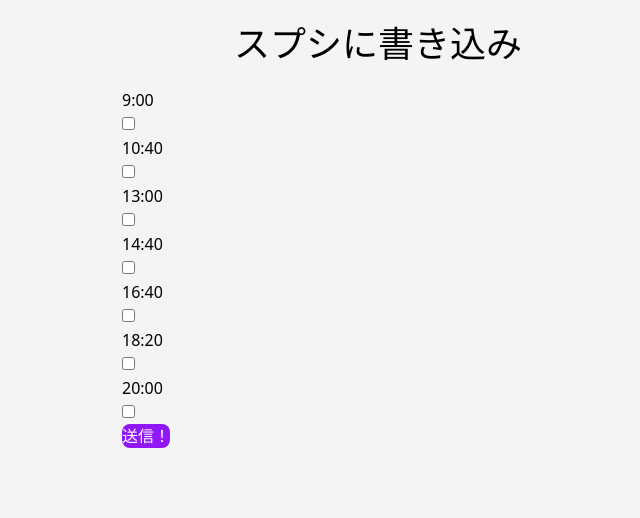
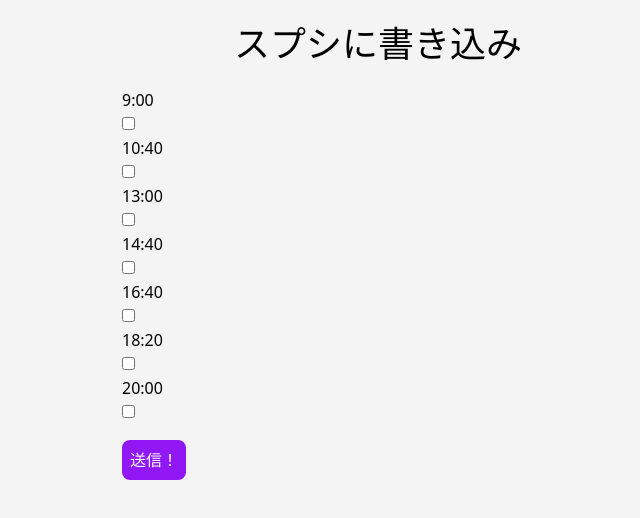
Before and after one commit to dyedai/manage-class, a React (Vite) app: page / in a window 1280 px wide. Shown: the top 518 px of the page, without its empty margins (262-902 px from the left). Built offline with nearby package versions, Linux system fonts and the light colour scheme.

Commit message:
名前変更、ローディングUI

```diff
--- a/src/App.jsx
+++ b/src/App.jsx
@@ -1,6 +1,7 @@
 import { Route, Routes, BrowserRouter } from "react-router-dom";
-import Test2 from "./test2";
-import TimeSlotForm from "./test1";
+
+import TimeSlotForm from "./Timeslotform";
+import Testsp from "./Testasp";
 
 function App() {
   return (
@@ -8,7 +9,7 @@ function App() {
       <BrowserRouter>
         <Routes>
           <Route path="/" element={<TimeSlotForm />} />
-          <Route path="test" element={<Test2 />} />
+          <Route path="test" element={<Testsp />} />
         </Routes>
       </BrowserRouter>
     </>
--- a/src/test2.jsx
+++ b/src/Testasp.jsx
@@ -2,7 +2,7 @@ import "./App.css";
 import { useForm } from "react-hook-form";
 import axios from "axios";
 
-function Test2() {
+function Testsp() {
   const { register, handleSubmit } = useForm();
   const deployID = "AKfycbwdsRDrlb8wIZtzhcexbl0snaU-Uc2MaWN6b_rENZGeMiCw5L9qNifZ55yBJiDvqQaK";
 
@@ -64,4 +64,4 @@ function Test2() {
   );
 }
 
-export default Test2;
+export default Testsp;
--- a/src/test1.jsx
+++ b/src/Timeslotform.jsx
@@ -1,9 +1,12 @@
+import { useState } from "react";
 import { useForm } from "react-hook-form";
 
 const TimeSlotForm = () => {
   const { register, handleSubmit } = useForm();
+  const [isLoading, setIsLoading] = useState(false);
 
   const onSubmit = (data) => {
+    setIsLoading(true);
     const timeSlots = ["timeslot_0", "timeslot_1", "timeslot_2", "timeslot_3", "timeslot_4", "timeslot_5", "timeslot_6"];
 
     const result = timeSlots.map((slot) => (data[slot] ? 1 : 0));
@@ -22,6 +25,7 @@ const TimeSlotForm = () => {
     })
       .then((response) => {
         console.log("レスポンス:", response);
+        setIsLoading(false);
         if (response.type === "opaque") {
           alert("予定が送信されました。実際の結果はスプレッドシートを確認してください。");
         } else {
@@ -30,11 +34,13 @@ const TimeSlotForm = () => {
       })
       .catch((error) => {
         console.error("エラー:", error);
+        setIsLoading(false);
         alert("エラーが発生しました。");
       });
   };
+
   return (
-    <div className="flex h-screen flex-col items-center">
+    <div className="flex h-screen flex-col items-center relative">
       <div className="mt-16 w-full md:mt-0 md:w-2/5">
         <div className="m-6 text-center text-4xl font-medium">スプシに書き込み</div>
         <form onSubmit={handleSubmit(onSubmit)}>
@@ -67,12 +73,20 @@ const TimeSlotForm = () => {
             <input type="checkbox" {...register("timeslot_6")} />
           </div>
           <div className="block">
-            <button type="submit" className="bg-[#9117f5] rounded-lg text-white">
+            <button type="submit" className="bg-[#9117f5] rounded-lg text-white p-2 mt-4" disabled={isLoading}>
               送信！
             </button>
           </div>
         </form>
       </div>
+      {isLoading && (
+        <div className="fixed top-0 left-0 w-full h-full flex items-center justify-center bg-black bg-opacity-50 z-50">
+          <div className="bg-white p-5 rounded-lg shadow-lg text-center">
+            <div className=" animate-spin rounded-full h-16 w-16 border-4 border-dotted border-[#9117f5] mx-auto mb-4"></div>
+            <p className="text-xl font-semibold text-gray-700">ローディング中...</p>
+          </div>
+        </div>
+      )}
     </div>
   );
 };
```
